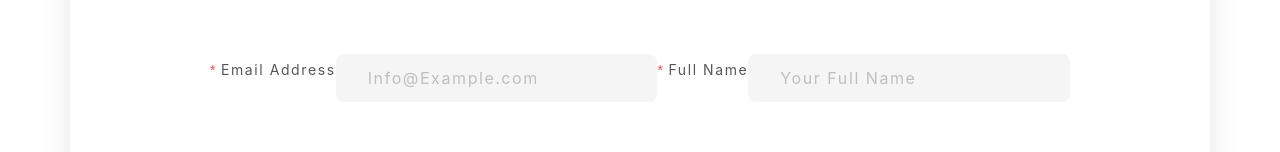
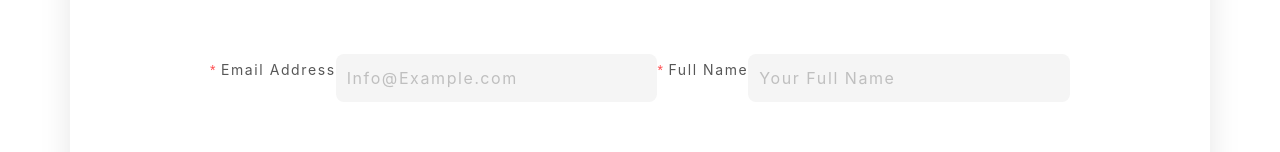
Before and after one commit to Abdulrahman-Falyoun/multi-step-form-react, a React (Create React App) app: page / in a window 1280 px wide. Shown: the part 189-341 px from the top of the page. Built offline with nearby package versions, Linux system fonts and the light colour scheme.

Commit message:
Adding feedback

```diff
--- a/src/components/input-fields/stepper-input.tsx
+++ b/src/components/input-fields/stepper-input.tsx
@@ -15,11 +15,10 @@
     className,
     name,
     label,
-    rules,
-    isInputNumber = false
+    rules
 }: any) => {
     return (
-        <Form.Item className={className} initialValue={value} name={name} label={label} rules={rules}>
+        <Form.Item className={className} hasFeedback initialValue={value} name={name} label={label} rules={rules}>
             <Input
                 id={id}
                 type={type}
```
Also changed, not shown: src/components/steps/step-two-store.tsx (+6 -6 lines).
